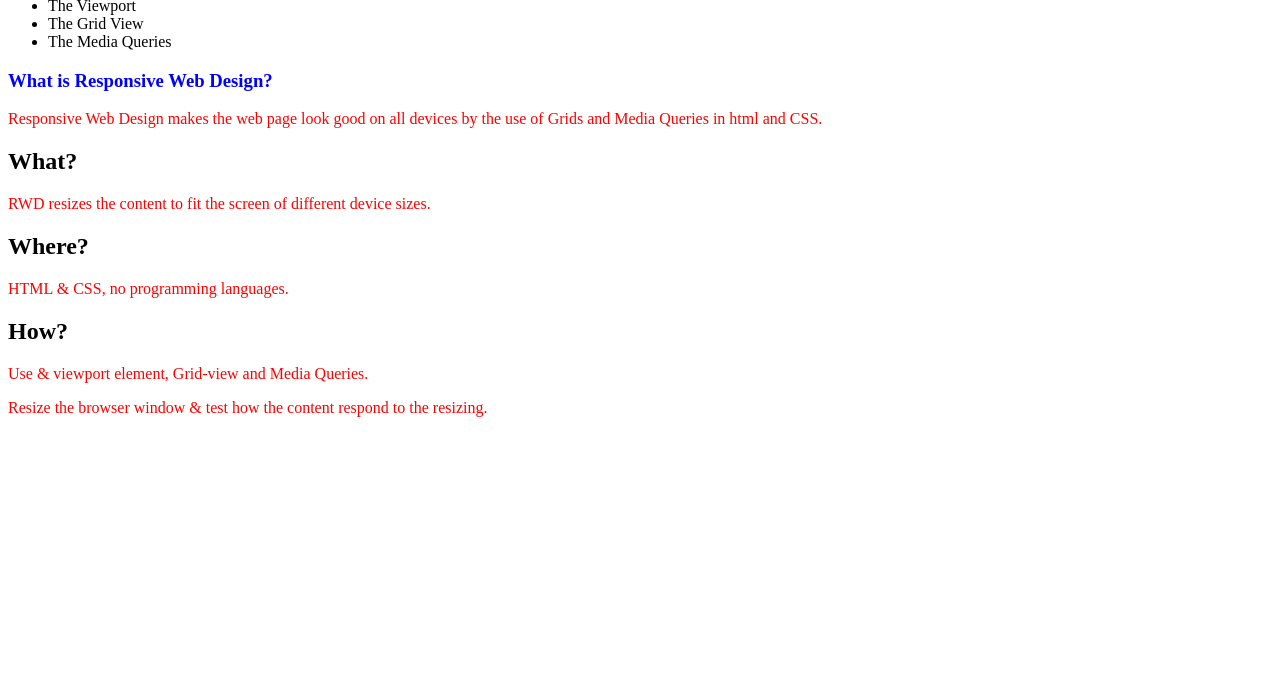
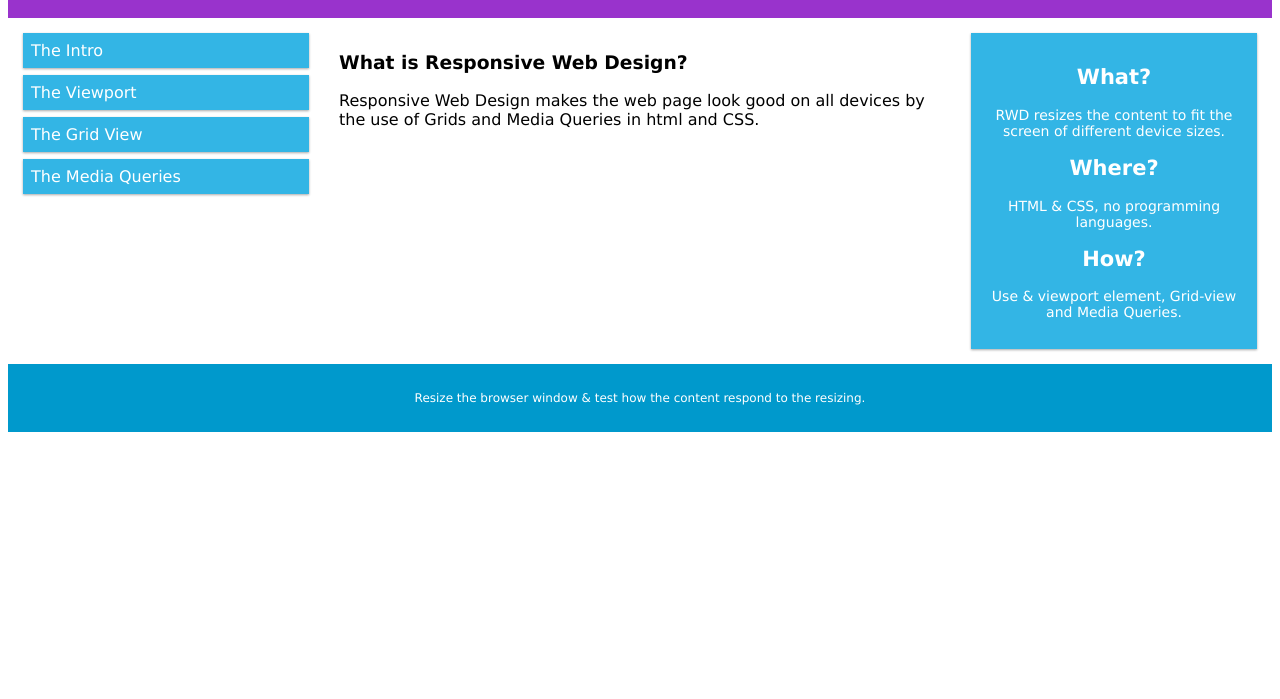
Before and after one commit to RodaHGithub/Media_Query_Tryouts, a plain HTML site: page index.html in a window 1280 px wide. Shown: the part 101-800 px from the top of the page. Drawn offline with Linux system fonts and the light colour scheme.

Commit message:
Update index.css

```diff
--- a/index.css
+++ b/index.css
@@ -1,11 +1,97 @@
-body {
-  background-color: rgb(255,255,255);
+* {
+  box-sizing: border-box;
 }
 
-h1 {
-  color: rgb(0,0,255);
+.row::after {              /*A style that clears the flow -> explanation in w3schools */
+  content: "";
+  clear: both;
+  display: table;
 }
 
-p  {
-  color: rgb(255,0,0);
+[class*="col-"] {             /*All columns will float to the left & have a padding of 15px */
+  float: left;
+  padding: 15px;
 }
+
+html {                                                    /*Looks*/
+  font-family: "Lucida Sans", sans-serif;
+}
+
+.header {                                        /*Looks*/
+  background-color: #9933cc;
+  color: #ffffff;
+  padding: 15px;
+}
+
+.menu ul {                            /*Looks*/
+  list-style-type: none;
+  margin: 0;
+  padding: 0;
+}
+
+.menu li {                            /*Looks*/
+  padding: 8px;
+  margin-bottom: 7px;
+  background-color: #33b5e5;
+  color: #ffffff;
+  box-shadow: 0 1px 3px rgba(0,0,0,0.12), 0 1px 2px rgba(0,0,0,0.24);
+}
+
+.menu li:hover {                            /*Looks*/
+  background-color: #0099cc;
+}
+
+.aside {                                      /*Looks*/
+  background-color: #33b5e5;
+  padding: 15px;
+  color: #ffffff;
+  text-align: center;
+  font-size: 14px;
+  box-shadow: 0 1px 3px rgba(0,0,0,0.12), 0 1px 2px rgba(0,0,0,0.24);
+}
+
+.footer {                                      /*Looks*/
+  background-color: #0099cc;
+  color: #ffffff;
+  text-align: center;
+  font-size: 12px;
+  padding: 15px;
+}
+
+/* For mobile phones: */
+[class*="col-"] {
+  width: 100%;
+}
+
+@media only screen and (min-width: 600px) {
+  /* For tablets: */
+  .col-s-1 {width: 8.33%;}
+  .col-s-2 {width: 16.66%;}
+  .col-s-3 {width: 25%;}
+  .col-s-4 {width: 33.33%;}
+  .col-s-5 {width: 41.66%;}
+  .col-s-6 {width: 50%;}
+  .col-s-7 {width: 58.33%;}
+  .col-s-8 {width: 66.66%;}
+  .col-s-9 {width: 75%;}
+  .col-s-10 {width: 83.33%;}
+  .col-s-11 {width: 91.66%;}
+  .col-s-12 {width: 100%;}
+}
+
+
+@media only screen and (min-width: 768px) {
+  /* For desktop: */
+  .col-1 {width: 8.33%;}
+  .col-2 {width: 16.66%;}
+  .col-3 {width: 25%;}
+  .col-4 {width: 33.33%;}
+  .col-5 {width: 41.66%;}
+  .col-6 {width: 50%;}
+  .col-7 {width: 58.33%;}
+  .col-8 {width: 66.66%;}
+  .col-9 {width: 75%;}
+  .col-10 {width: 83.33%;}
+  .col-11 {width: 91.66%;}
+  .col-12 {width: 100%;}
+}
```
